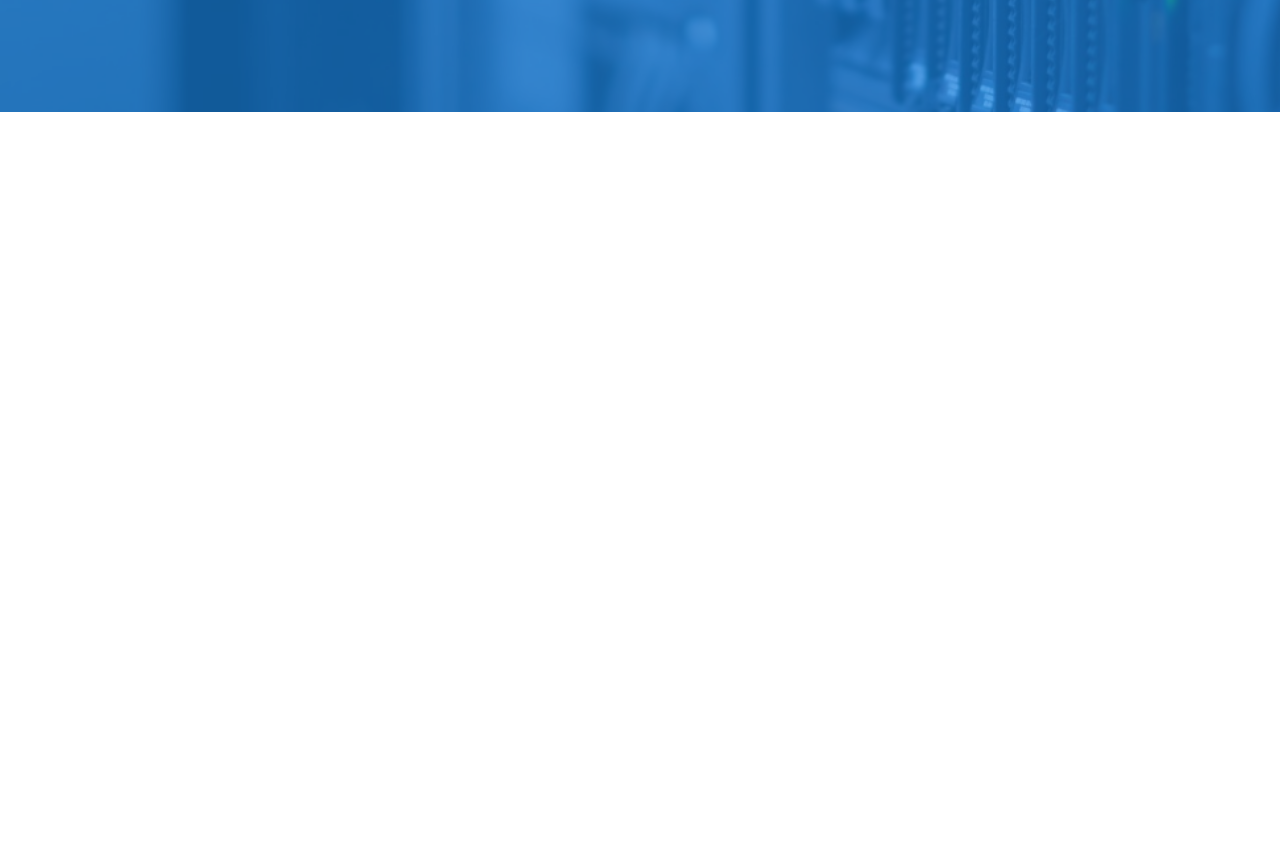
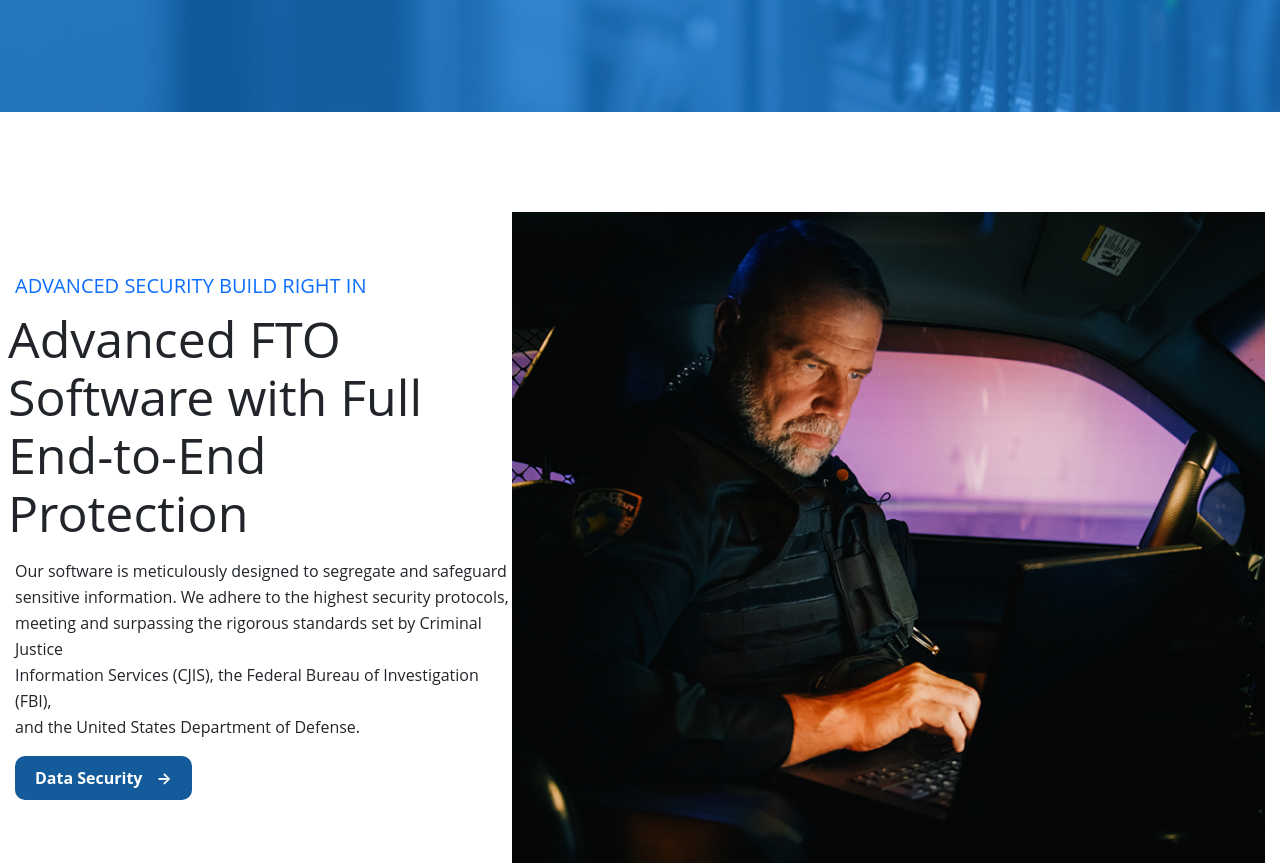
Before and after one commit to SauG-18101993/practice, a plain HTML site: page index.html in a window 1280 px wide. Shown: the part 588-1451 px from the top of the page. Before the commit the page ends 800 px from the top, so only its background shows below. Drawn offline with nearby package versions, Linux system fonts and the light colour scheme.

Commit message:
third commit

```diff
--- a/css/style.css
+++ b/css/style.css
@@ -8,6 +8,8 @@
 .body, .html{
     overflow-x: hidden;
 }
+/* Common classes ends */
+/* Banner section starts */
 .hero-section {
     position: relative;
     background: url('../images/banner_image.jpg');
@@ -67,7 +69,54 @@
     margin-top: -481px;
     opacity: 70%;
 }
-/* Media Queries */
+/* Banner section ends */
+/* Security section starts */
+.para_9{
+    font-size:50px;
+    font-family: Open Sans;
+    line-height:58px;
+    letter-spacing: 0%;
+    margin-top:11px;
+    margin-left:-7px;
+}
+.security-section{
+    margin-top: 100px;
+}
+.head_8{
+    padding-top:100px;
+    line-height:16px;
+    font-size:16px;
+    font-family: Open Sans;
+    letter-spacing:4%;
+}
+.para_10{
+    font-size:16px;
+    font-family: Open Sans;
+    line-height:26px;
+    letter-spacing: 0%;
+}
+.custom-btn {
+    background-color: #135B9B;
+    color: white;
+    border-radius: 10px;
+    padding: 10px 20px;
+    display: inline-flex;
+    align-items: center;
+    border: none;
+    font-weight: bold;
+}
+.custom-btn:hover {
+    background-color:#135B9B ;
+}
+.custom-btn::after {
+    content: '\2192';
+    margin-left: 14px;
+}
+.img-2{
+    width:785px;
+    height:651px;
+}
+/* Media Queries starts */
 @media (max-width: 768px) {
     .hero-section {
         min-height: 500px;
@@ -143,3 +192,4 @@
         opacity: 70%;
     }
 }
+/* Media Queries ends */
--- a/index.html
+++ b/index.html
@@ -29,6 +29,22 @@
             </div>
         </div>
     </section>
+    <section class="security-section">
+    <div class="container">
+      <div class="sec-main d-flex justify-content-between align-items-center">
+        <div class="sec-left">
+          <h8 class="text-primary fs-5 head_8">ADVANCED SECURITY BUILD RIGHT IN</h8>
+          <p class="text-dark para_9">Advanced FTO<br> Software with Full<br>
+            End-to-End Protection
+            </p>
+            <p class="text-dark para_10">Our software is meticulously designed to segregate and safeguard<br> sensitive information. We adhere to the highest security protocols,<br> meeting and surpassing the rigorous standards set by Criminal Justice<br>Information Services (CJIS), the Federal Bureau of Investigation (FBI),<br> and the United States Department of Defense.</p>
+            <button class="custom-btn">Data Security</button>
+        </div>
+        <div class="sec-right">
+          <img src="./images/Mask_1.png" alt="Mask_1" class="img-fluid img-2">
+      </div>
+    </div>
+    </section>
     <script src="https://cdn.jsdelivr.net/npm/bootstrap@5.3.5/dist/js/bootstrap.bundle.min.js" integrity="sha384-k6d4wzSIapyDyv1kpU366/PK5hCdSbCRGRCMv+eplOQJWyd1fbcAu9OCUj5zNLiq" crossorigin="anonymous"></script>
   </body>
 </html>
```
Also changed, not shown: images/Mask_1.png (added).
